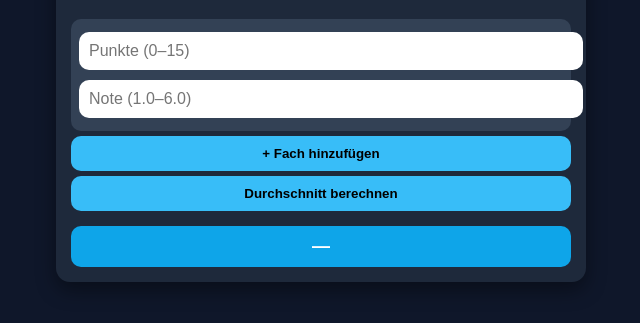
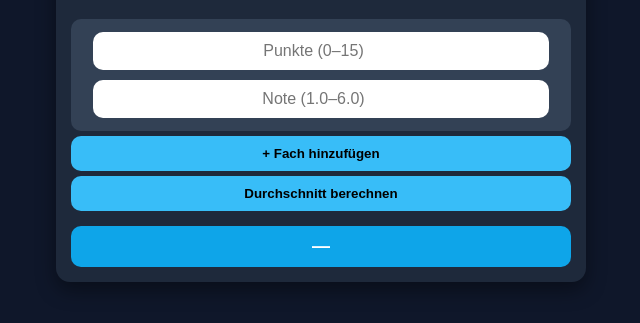
Before and after one commit to TomatenHead/rechner_abi, a plain HTML site: page index.html in a window 1280 px wide. Shown: the part 91-414 px from the top of the page, without its empty margins (319-959 px from the left). Drawn offline with Linux system fonts and the light colour scheme.

Commit message:
Add files via upload

```diff
--- a/index.html
+++ b/index.html
@@ -21,6 +21,8 @@
             max-width: 500px;
             margin: auto;
             box-shadow: 0 8px 20px rgba(0, 0, 0, 0.4);
+            justify-content: center;
+            text-align: center;
         }
 
         h1 {
@@ -28,12 +30,15 @@
         }
 
         input {
-            width: 100%;
+            width: 90%;
             padding: 10px;
             border-radius: 10px;
             border: none;
             margin: 5px 0;
             font-size: 16px;
+            justify-content: center;
+            text-align: center;
+
         }
 
         button {
```
